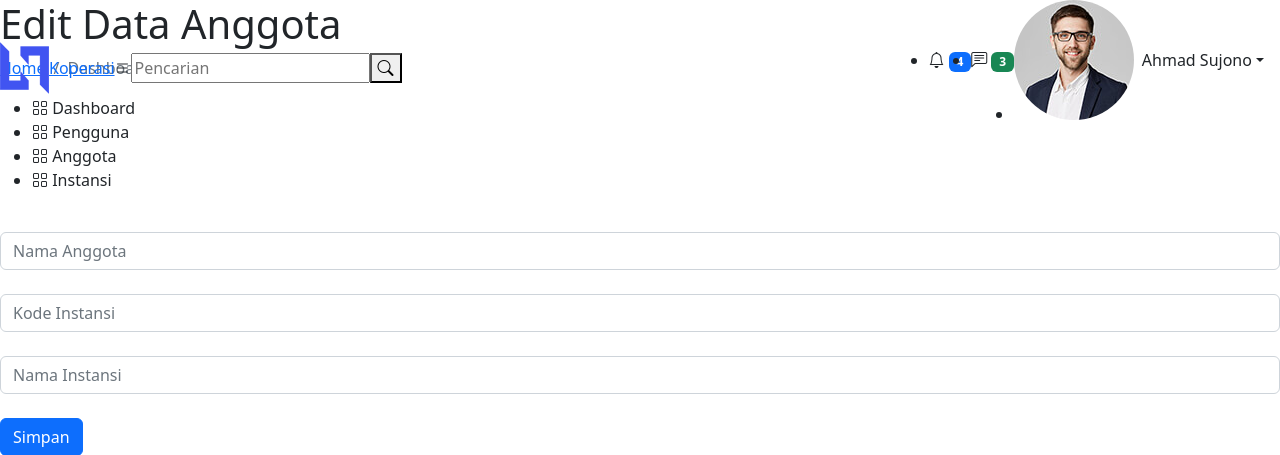
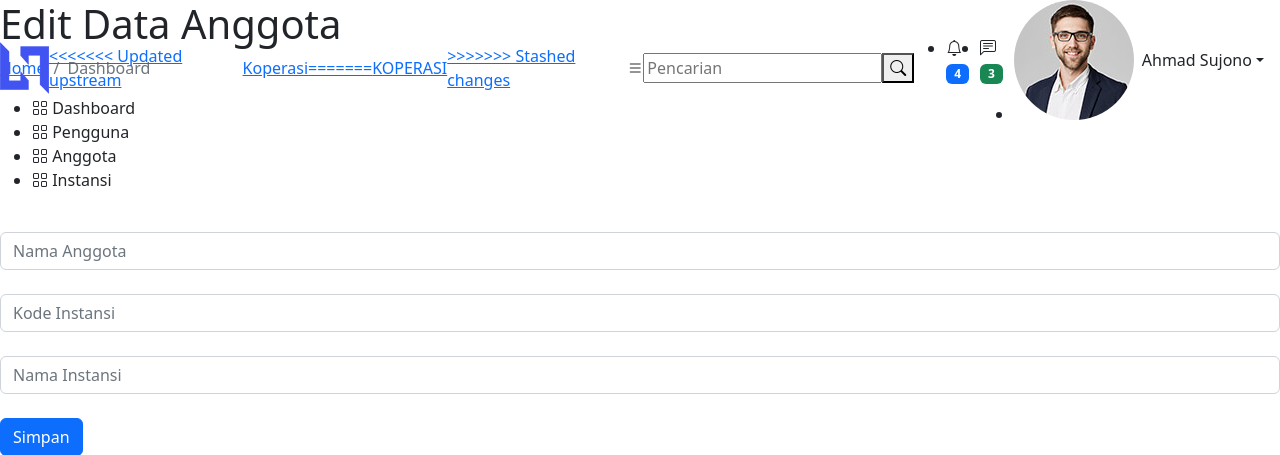
Before and after one commit to MohamadArdias/koperasi, a CodeIgniter app: page /koperasi/index.php/anggota/edit/1 in a window 1280 px wide. Shown: the top 455 px of the page. Run offline with CodeIgniter, Linux system fonts and the light colour scheme; data that the repository does not hold is empty; some libraries are stand-ins or nearby versions.

Commit message:
Update header.php

```diff
--- a/application/views/templates/header.php
+++ b/application/views/templates/header.php
@@ -45,7 +45,11 @@
         <div class="d-flex align-items-center justify-content-between">
             <a href="<?= base_url(); ?>index.php/" class="logo d-flex align-items-center">
                 <img src="<?= base_url('public'); ?>/assets/img/logo.png" alt="">
+<<<<<<< Updated upstream
                 <span class="d-none d-lg-block">Koperasi</span>
+=======
+                <span class="d-none d-lg-block">KOPERASI</span>
+>>>>>>> Stashed changes
             </a>
             <i class="bi bi-list toggle-sidebar-btn"></i>
         </div><!-- End Logo -->
```
